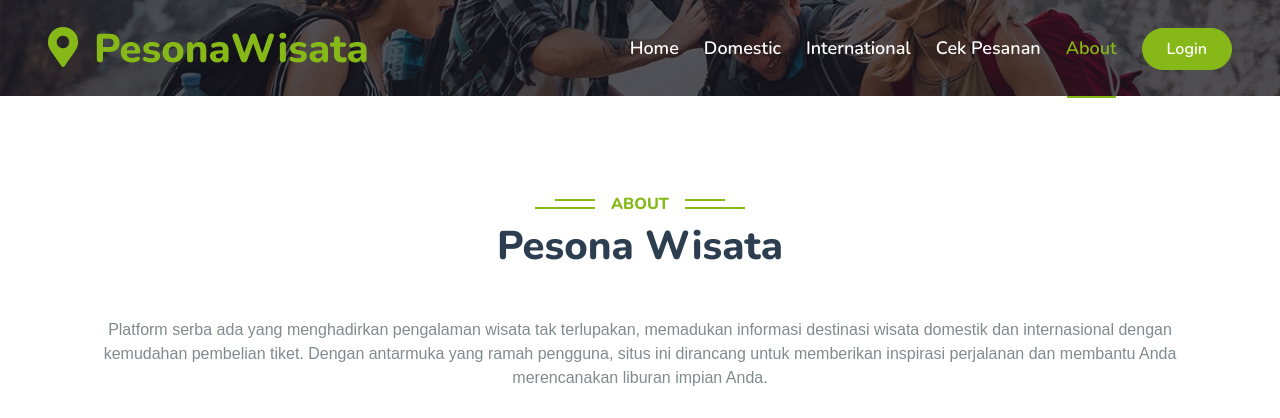
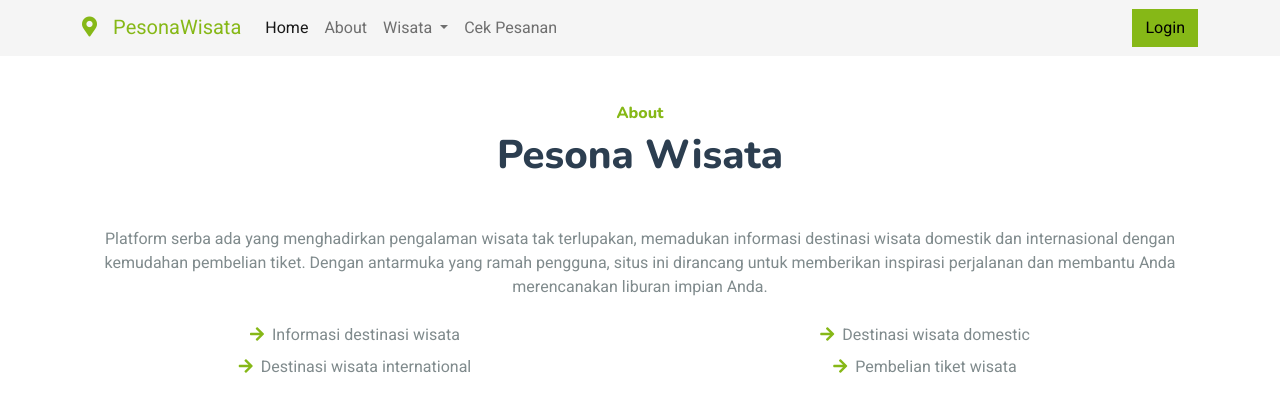
Before and after one commit to zoolean/flask-pesona-wisata, a Flask app: page /about in a window 1280 px wide. Shown: the top 418 px of the page. Run offline with Flask 3, Linux system fonts and the light colour scheme; parts of the project's set-up code (start-up, migrations or seed data) failed here and were passed over; some libraries are stand-ins or nearby versions.

Commit message:
about nav

```diff
--- a/templates/about.html
+++ b/templates/about.html
@@ -1,80 +1,6 @@
-<!DOCTYPE html>
-<html lang="en">
+{% extends "layout.html" %}
 
-<head>
-    <meta charset="utf-8" />
-    <title>Wisata</title>
-    <meta content="width=device-width, initial-scale=1.0" name="viewport" />
-    <meta content="" name="keywords" />
-    <meta content="" name="description" />
-
-    <!-- Favicon -->
-    <link href="./static/img/favicon.ico" rel="icon" />
-
-    <!-- Google Web Fonts -->
-    <link rel="preconnect" href="https://fonts.googleapis.com" />
-    <link rel="preconnect" href="https://fonts.gstatic.com" crossorigin />
-    <link
-        href="https://fonts.googleapis.com/css2?family=Heebo:wght@400;500;600&family=Nunito:wght@600;700;800&display=swap"
-        rel="stylesheet" />
-
-    <!-- Icon Font Stylesheet -->
-    <link href="https://cdnjs.cloudflare.com/ajax/libs/font-awesome/5.10.0/css/all.min.css" rel="stylesheet" />
-    <link href="https://cdn.jsdelivr.net/npm/bootstrap-icons@1.4.1/font/bootstrap-icons.css" rel="stylesheet" />
-
-    <!-- Libraries Stylesheet -->
-    <link href="./static/lib/animate/animate.min.css" rel="stylesheet" />
-    <link href="./static/lib/owlcarousel/assets/owl.carousel.min.css" rel="stylesheet" />
-    <link href="./static/lib/tempusdominus/css/tempusdominus-bootstrap-4.min.css" rel="stylesheet" />
-
-    <!-- Customized Bootstrap Stylesheet -->
-    <link href="./static/css/bootstrap.min.css" rel="stylesheet" />
-
-    <!-- Template Stylesheet -->
-    <link href="./static/css/style.css" rel="stylesheet" />
-</head>
-
-<body>
-    <!-- Spinner Start -->
-    <div id="spinner"
-        class="show bg-white position-fixed translate-middle w-100 vh-100 top-50 start-50 d-flex align-items-center justify-content-center">
-        <div class="spinner-border text-primary" style="width: 3rem; height: 3rem" role="status">
-            <span class="sr-only">Loading...</span>
-        </div>
-    </div>
-    <!-- Spinner End -->
-
-    <!-- Navbar & Hero Start -->
-    <div class="container-fluid position-relative p-0">
-        <nav class="navbar navbar-expand-lg navbar-light px-4 px-lg-5 py-3 py-lg-0">
-            <a href="/" class="navbar-brand p-0">
-                <h1 class="text-primary m-0">
-                    <i class="fa fa-map-marker-alt me-3"></i>PesonaWisata
-                </h1>
-                <!-- <img src="img/logo.png" alt="Logo"> -->
-            </a>
-            <button class="navbar-toggler" type="button" data-bs-toggle="collapse" data-bs-target="#navbarCollapse">
-                <span class="fa fa-bars"></span>
-            </button>
-            <div class="collapse navbar-collapse" id="navbarCollapse">
-                <div class="navbar-nav ms-auto py-0">
-                    <a href="/" class="nav-item nav-link">Home</a>
-                    <a href="/domestic" class="nav-item nav-link">Domestic</a>
-                    <a href="/international" class="nav-item nav-link">International</a>
-                    <a href="/pesanan" class="nav-item nav-link">Cek Pesanan</a>
-                    <a href="/about" class="nav-item nav-link active">About</a>
-                </div>
-                <div class="d-flex">
-                  <a href="/login" class="btn btn-primary rounded-pill py-2 px-4">Login</a>
-                </div>
-        </nav>
-
-        <div class="container-fluid bg-primary py-5 mb-5 hero-header">
-        </div>
-    </div>
-    </div>
-    <!-- Navbar & Hero End -->
-
+{% block y %}
     <!-- About Start -->
     <div class="container-xxl py-5">
         <div class="container">
@@ -104,50 +30,4 @@
     </div>
     <!-- About End -->
 
-    <!-- Footer Start -->
-    <div
-      class="container-fluid bg-dark text-light footer pt-5 mt-5 wow fadeIn"
-      data-wow-delay="0.1s"
-    >
-      <div class="container py-5">
-        <div class="row g-5">
-          <div class="col-lg-3 col-md-6">
-            <div class="d-flex pt-2">
-              <a class="btn btn-outline-light btn-social" href=""
-                ><i class="fab fa-twitter"></i
-              ></a>
-              <a class="btn btn-outline-light btn-social" href=""
-                ><i class="fab fa-facebook-f"></i
-              ></a>
-              <a class="btn btn-outline-light btn-social" href=""
-                ><i class="fab fa-youtube"></i
-              ></a>
-              <a class="btn btn-outline-light btn-social" href=""
-                ><i class="fab fa-linkedin-in"></i
-              ></a>
-            </div>
-          </div>
-        </div>
-      </div>
-
-    <!-- Footer End -->
-
-        <!-- Back to Top -->
-        <a href="#" class="btn btn-lg btn-primary btn-lg-square back-to-top"><i class="bi bi-arrow-up"></i></a>
-
-        <!-- JavaScript Libraries -->
-        <script src="https://code.jquery.com/jquery-3.4.1.min.js"></script>
-        <script src="https://cdn.jsdelivr.net/npm/bootstrap@5.0.0/dist/js/bootstrap.bundle.min.js"></script>
-        <script src="./static/lib/wow/wow.min.js"></script>
-        <script src="./static/lib/easing/easing.min.js"></script>
-        <script src="./static/lib/waypoints/waypoints.min.js"></script>
-        <script src="./static/lib/owlcarousel/owl.carousel.min.js"></script>
-        <script src="./static/lib/tempusdominus/js/moment.min.js"></script>
-        <script src="./static/lib/tempusdominus/js/moment-timezone.min.js"></script>
-        <script src="./static/lib/tempusdominus/js/tempusdominus-bootstrap-4.min.js"></script>
-
-        <!-- Template Javascript -->
-        <script src="./static/js/main.js"></script>
-</body>
-
-</html>
+{% endblock %}
```
Also changed, not shown: 1 other file.
